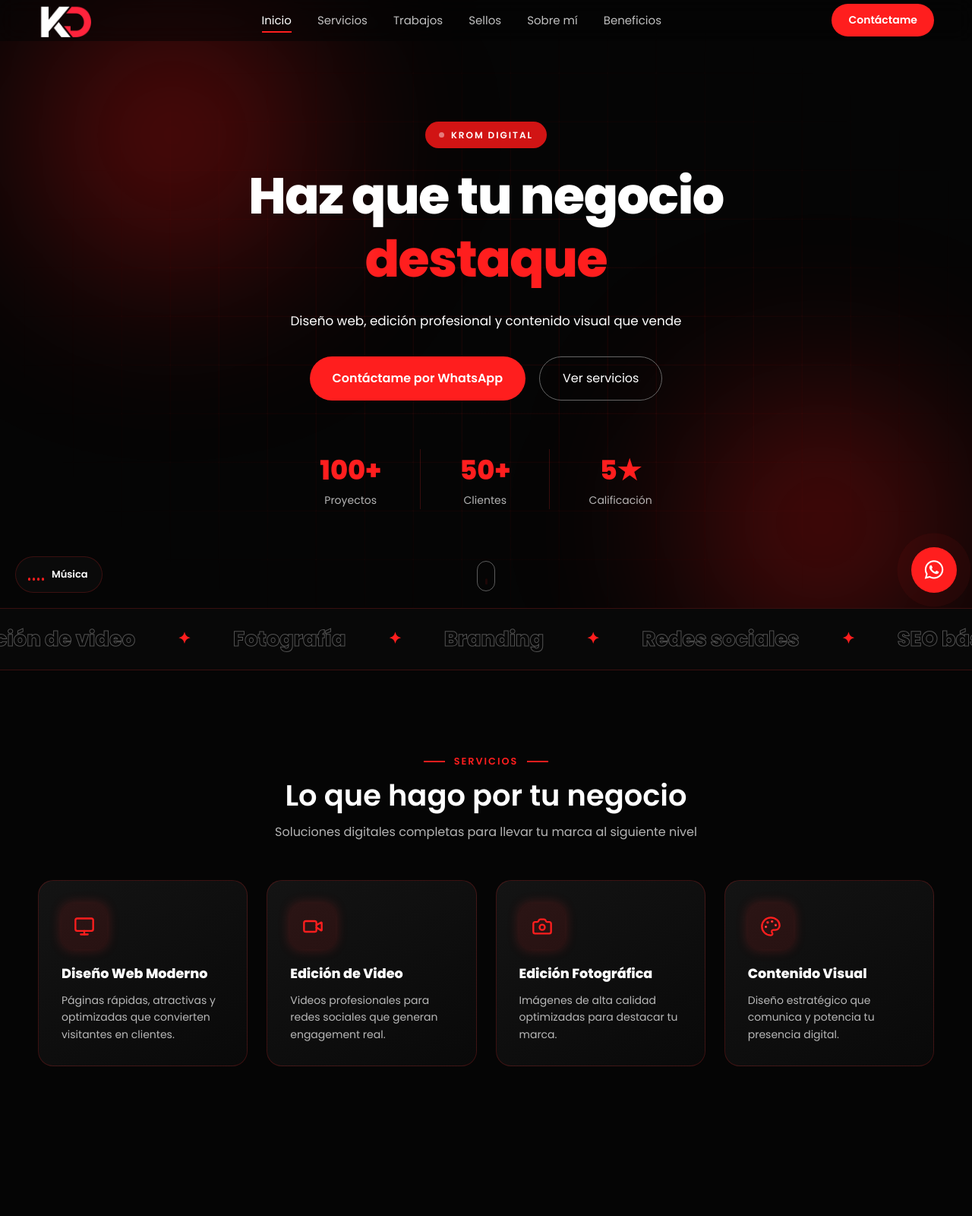
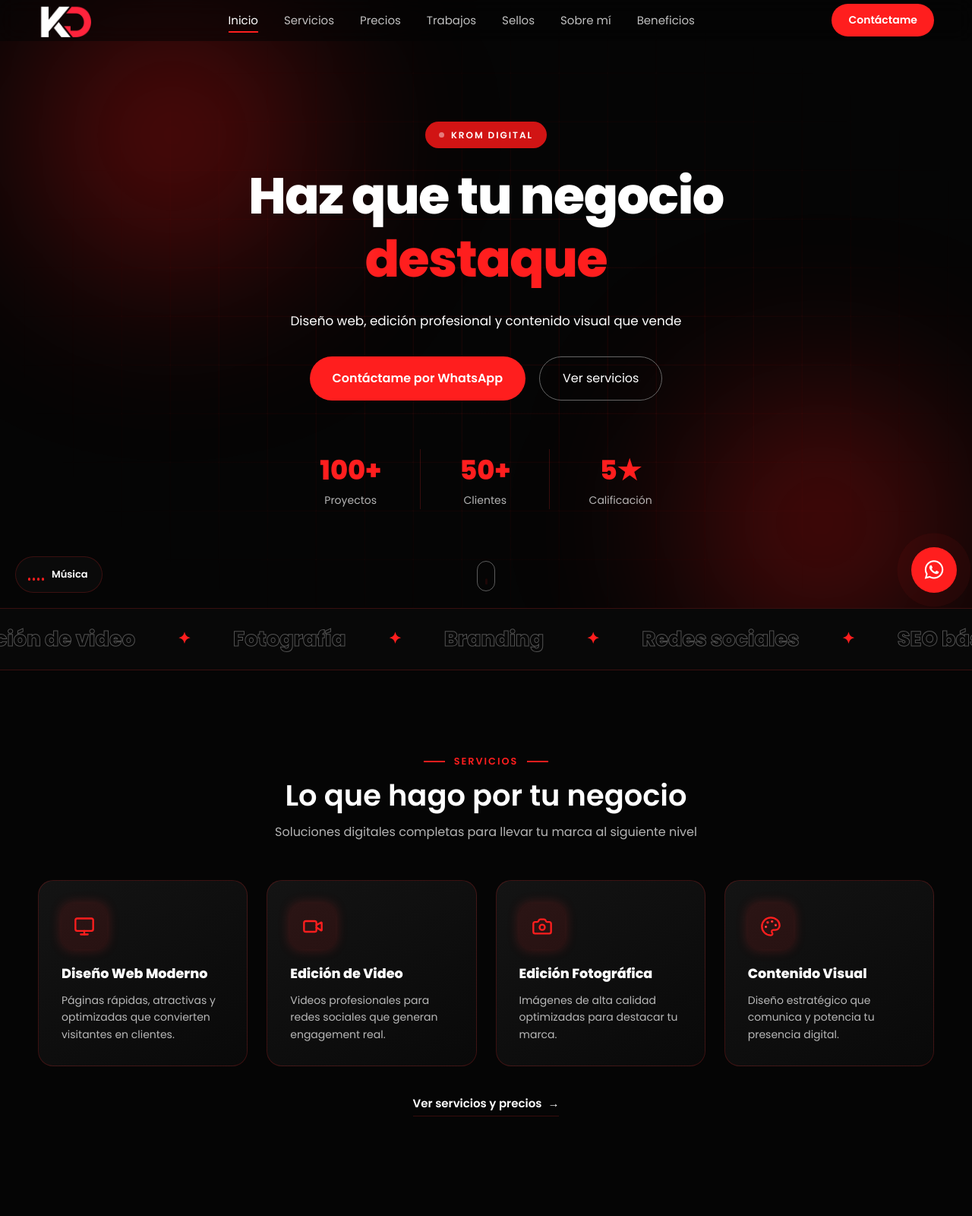
Before and after one commit to kromdigital/Pagina-web, a plain HTML site: page index.html in a window 1280 px wide. Shown: the top 1600 px of the page at 76% size. Drawn offline with nearby package versions, Linux system fonts and the light colour scheme; a web font is replaced by a local one.

Commit message:
Agrega enlace a la página de precios

```diff
--- a/index.html
+++ b/index.html
@@ -456,7 +456,15 @@ a.btn-main{display:inline-flex;align-items:center;text-decoration:none}
   .sellos-container{grid-template-columns:1fr}
 }
 
-
+/* enlace sutil a precios */
+.more-link{margin-top:36px}
+.more-link a{
+  display:inline-flex;align-items:center;gap:8px;
+  color:#fff;text-decoration:none;font-size:15px;font-weight:600;
+  padding-bottom:4px;border-bottom:1px solid var(--line);
+  transition:color .3s, border-color .3s, gap .3s var(--ease);
+}
+.more-link a:hover{color:var(--red);border-color:var(--red);gap:14px}
 
 
 /* ============ SOBRE MÍ ============ */
@@ -749,6 +757,7 @@ a.btn-main{display:inline-flex;align-items:center;text-decoration:none}
   <ul>
     <li><a href="#inicio">Inicio</a></li>
     <li><a href="#servicios">Servicios</a></li>
+    <li><a href="precios/">Precios</a></li>
     <li><a href="#portafolio">Trabajos</a></li>
     <li><a href="#sellos">Sellos</a></li>
     <li><a href="#sobre">Sobre mí</a></li>
@@ -846,6 +855,7 @@ a.btn-main{display:inline-flex;align-items:center;text-decoration:none}
       <p>Diseño estratégico que comunica y potencia tu presencia digital.</p>
     </div>
   </div>
+    <p class="more-link fade"><a href="precios/">Ver servicios y precios <span aria-hidden="true">→</span></a></p>
 </section>
 
 <!-- PORTAFOLIO -->
@@ -1138,6 +1148,7 @@ a.btn-main{display:inline-flex;align-items:center;text-decoration:none}
         <li><a href="#servicios">Fotografía Profesional</a></li>
         <li><a href="#servicios">Contenido Visual</a></li>
         <li><a href="#servicios">Branding Digital</a></li>
+        <li><a href="precios/">Precios</a></li>
       </ul>
     </div>
 
@@ -1299,7 +1310,9 @@ const spy = new IntersectionObserver(entries => {
   });
 }, { rootMargin:'-45% 0px -50% 0px' });
 navLinks.forEach(l => {
-  const sec = document.querySelector(l.getAttribute('href'));
+  const href = l.getAttribute('href');
+  if(href.charAt(0) !== '#') return;
+  const sec = document.querySelector(href);
   if(sec) spy.observe(sec);
 });
 
```
